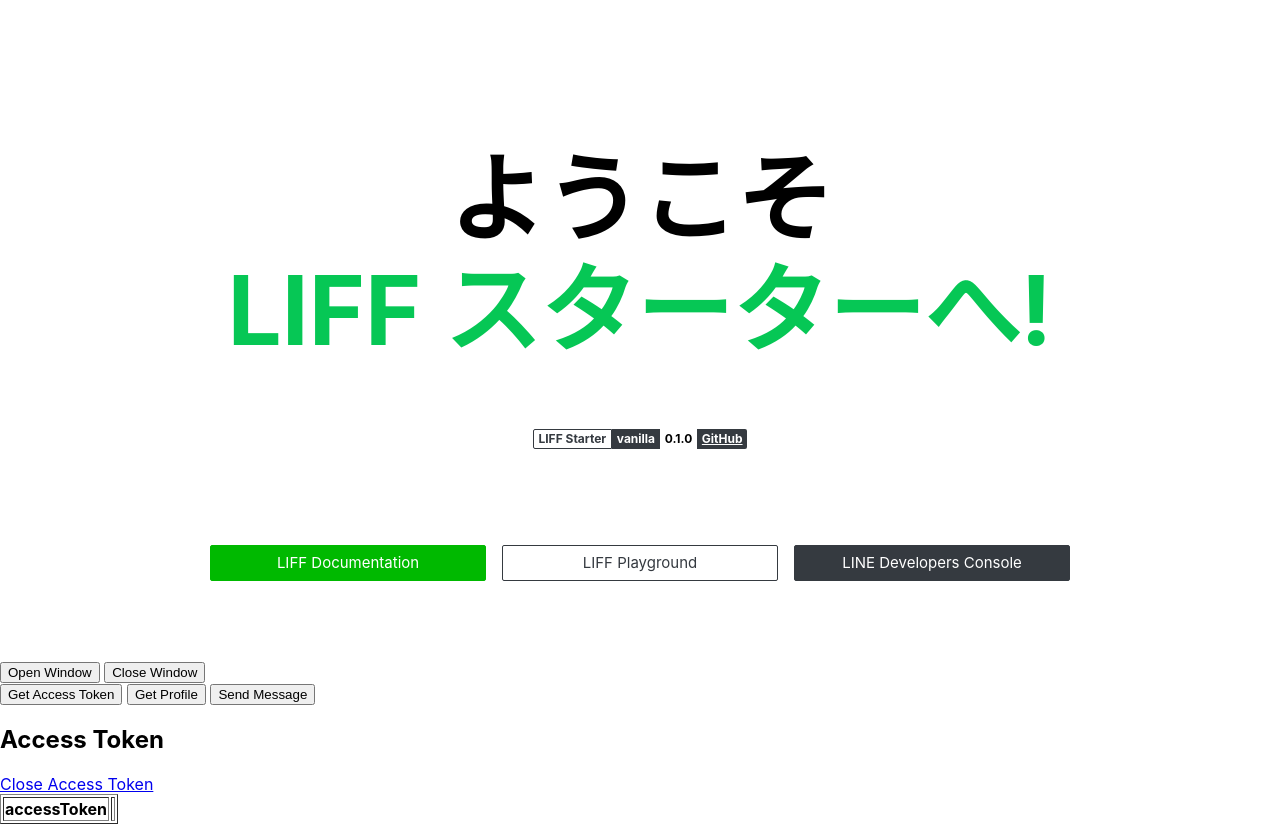
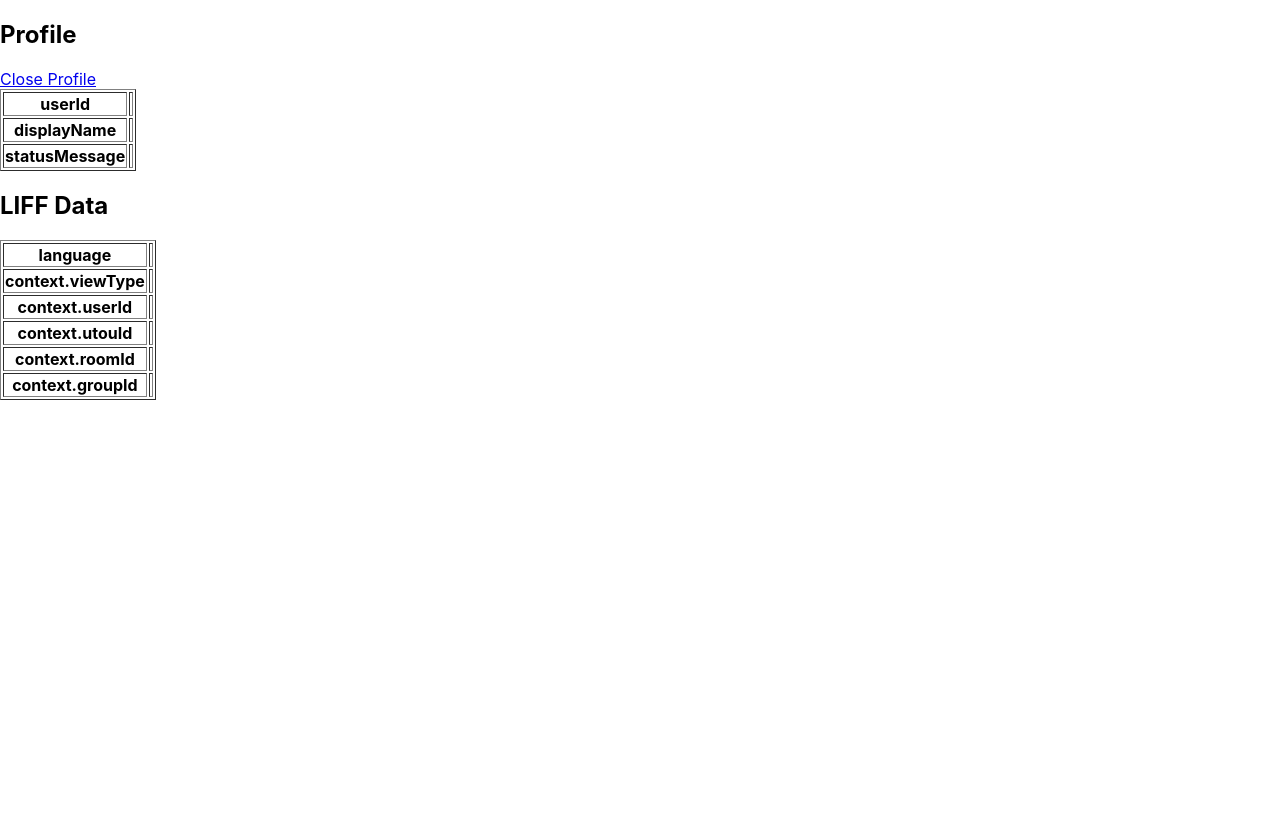
Before and after one commit to skythetrumpet/skylifftest, a website: page index.html in a window 1280 px wide. Shown: the top 827 px of the page. After the commit the page ends 800 px from the top, so only its background shows below. Drawn offline with Linux system fonts and the light colour scheme; a script that the page names is missing.

Commit message:
Update index.html

```diff
--- a/index.html
+++ b/index.html
@@ -8,76 +8,8 @@
     <title>LIFF Starterスターター</title>
   </head>
   <body>
-    <div class="home">
-      <h1 class="home__title">
-        ようこそ <br /><a
-          class="home__title__link"
-          href="https://developers.line.biz/en/docs/liff/overview/"
-          >LIFF スターターへ!</a
-        >
-      </h1>
-      <div class="home__badges">
-        <span class="home__badges__badge badge--primary"> LIFF Starter </span>
-        <span class="home__badges__badge badge--secondary"> vanilla </span>
-        <span class="home__badges__badge badge--tertiary"> 0.1.0 </span>
-        <a
-          href="https://github.com/line/line-liff-v2-starter"
-          target="_blank"
-          rel="noreferrer"
-          class="home__badges__badge badge--secondary"
-        >
-          GitHub
-        </a>
-      </div>
-      <div class="home__buttons">
-        <a
-          href="https://developers.line.biz/en/docs/liff/developing-liff-apps/"
-          target="_blank"
-          rel="noreferrer"
-          class="home__buttons__button button--primary"
-        >
-          LIFF Documentation
-        </a>
-        <a
-          href="https://liff-playground.netlify.app/"
-          target="_blank"
-          rel="noreferrer"
-          class="home__buttons__button button--tertiary"
-        >
-          LIFF Playground
-        </a>
-        <a
-          href="https://developers.line.biz/console/"
-          target="_blank"
-          rel="noreferrer"
-          class="home__buttons__button button--secondary"
-        >
-          LINE Developers Console
-        </a>
-      </div>
-    </div>
-      <div class="buttongroup">
-        <div class="buttonrow">
-            <button id="openwindowbutton">Open Window</button>
-            <button id="closewindowbutton">Close Window</button>
-        </div>
-        <div class="buttonrow">
-            <button id="getaccesstoken">Get Access Token</button>
-            <button id="getprofilebutton">Get Profile</button>
-            <button id="sendmessagebutton">Send Message</button>
-        </div>
-    </div>
 
-    <div id="accesstokendata">
-        <h2>Access Token</h2>
-        <a href="#" onclick="toggleAccessToken()">Close Access Token</a>
-        <table border="1">
-            <tr>
-                <th>accessToken</th>
-                <td id="accesstokenfield"></td>
-            </tr>
-        </table>
-    </div>
+
 
     <div id="profileinfo">
         <h2>Profile</h2>
```
